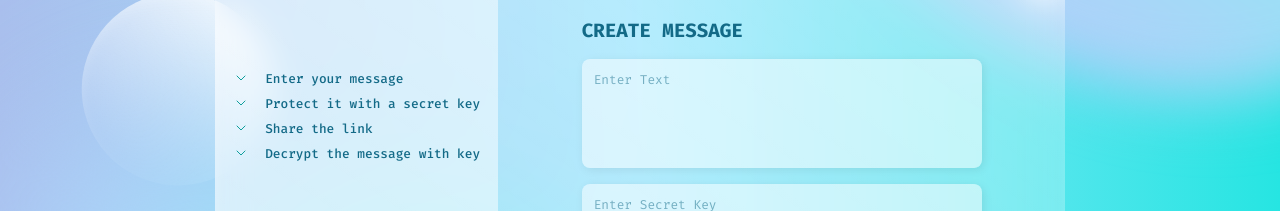
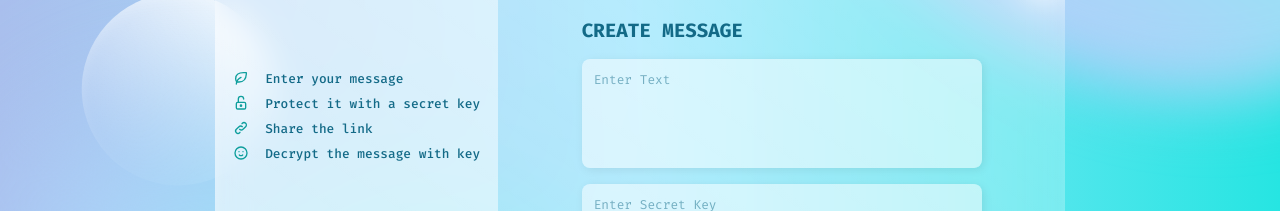
Before and after one commit to singlarobin/text-encryptor, a React (Create React App) app: page /#/ in a window 1280 px wide. Shown: the part 252-463 px from the top of the page. Built offline with nearby package versions, Linux system fonts and the light colour scheme; a web font is replaced by a local one.

Commit message:
Icons Updated in description component

```diff
--- /dev/null
+++ b/src/assets/icons/emojiIcon.js
@@ -0,0 +1,19 @@
+const EmojiIcon = props => {
+    const { color, height, width } = props;
+    return <svg xmlns="http://www.w3.org/2000/svg" width={width} height={height} viewBox="0 0 24 24"
+        strokeWidth="2" stroke={color} fill="none" strokeLinecap="round" strokeLinejoin="round">
+        <path stroke="none" d="M0 0h24v24H0z" fill="none" />
+        <circle cx="12" cy="12" r="9" />
+        <line x1="9" y1="10" x2="9.01" y2="10" />
+        <line x1="15" y1="10" x2="15.01" y2="10" />
+        <path d="M9.5 15a3.5 3.5 0 0 0 5 0" />
+    </svg>;
+};
+
+export default EmojiIcon;
+
+EmojiIcon.defaultProps = {
+    color: '#0E9E9C',
+    height: 16,
+    width: 16,
+};
--- /dev/null
+++ b/src/assets/icons/leafIcon.js
@@ -0,0 +1,18 @@
+const LeafIcon = props => {
+    const { color, height, width } = props;
+
+    return <svg xmlns="http://www.w3.org/2000/svg" width={width} height={height} viewBox="0 0 24 24"
+        strokeWidth="2" stroke={color} fill="none" strokeLinecap="round" strokeLinejoin="round">
+        <path stroke="none" d="M0 0h24v24H0z" fill="none" />
+        <path d="M5 21c.5 -4.5 2.5 -8 7 -10" />
+        <path d="M9 18c6.218 0 10.5 -3.288 11 -12v-2h-4.014c-9 0 -11.986 4 -12 9c0 1 0 3 2 5h3z" />
+    </svg>;
+};
+
+export default LeafIcon;
+
+LeafIcon.defaultProps = {
+    color: '#0E9E9C',
+    height: 16,
+    width: 16,
+};
--- /dev/null
+++ b/src/assets/icons/linkIcon.js
@@ -0,0 +1,18 @@
+const LinkIcon = props => {
+    const { color, height, width } = props;
+
+    return <svg xmlns="http://www.w3.org/2000/svg" width={width} height={height} viewBox="0 0 24 24"
+        strokeWidth="2" stroke={color} fill="none" strokeLinecap="round" strokeLinejoin="round">
+        <path stroke="none" d="M0 0h24v24H0z" fill="none" />
+        <path d="M10 14a3.5 3.5 0 0 0 5 0l4 -4a3.5 3.5 0 0 0 -5 -5l-.5 .5" />
+        <path d="M14 10a3.5 3.5 0 0 0 -5 0l-4 4a3.5 3.5 0 0 0 5 5l.5 -.5" />
+    </svg>;
+};
+
+export default LinkIcon;
+
+LinkIcon.defaultProps = {
+    color: '#0E9E9C',
+    height: 16,
+    width: 16,
+};
--- /dev/null
+++ b/src/assets/icons/lockIcon.js
@@ -0,0 +1,19 @@
+const LockIcon = props => {
+    const { color, height, width } = props;
+
+    return <svg xmlns="http://www.w3.org/2000/svg" width={width} height={height} viewBox="0 0 24 24"
+        strokeWidth="2" stroke={color} fill="none" strokeLinecap="round" strokeLinejoin="round">
+        <path stroke="none" d="M0 0h24v24H0z" fill="none" />
+        <rect x="5" y="11" width="14" height="10" rx="2" />
+        <circle cx="12" cy="16" r="1" />
+        <path d="M8 11v-5a4 4 0 0 1 8 0" />
+    </svg>;
+};
+
+export default LockIcon;
+
+LockIcon.defaultProps = {
+    color: '#0E9E9C',
+    height: 16,
+    width: 16,
+};
--- a/src/components/description/index.js
+++ b/src/components/description/index.js
@@ -1,26 +1,29 @@
 import classes from './styles.module.css';
-import ExpandIcon from '../../assets/expandIcon';
+import LeafIcon from '../../assets/icons/leafIcon';
+import LockIcon from '../../assets/icons/lockIcon';
+import LinkIcon from '../../assets/icons/linkIcon';
+import EmojiIcon from '../../assets/icons/emojiIcon';
 import { themed } from '../../utils/theme';
 
 const Description = () => {
     return <div className={classes.descriptionContainer}>
         <div className={classes.descriptionContent}>
-            <ExpandIcon strokeColor={themed('#0E9E9C', '#A3F8FF')} />
+            <LeafIcon color={themed('#0E9E9C', '#6CFFEC')} />
             <p>Enter your message</p>
         </div>
 
         <div className={classes.descriptionContent}>
-            <ExpandIcon strokeColor={themed('#0E9E9C', '#A3F8FF')} />
+            <LockIcon color={themed('#0E9E9C', '#6CFFEC')} />
             <p>Protect it with a secret key</p>
         </div>
 
         <div className={classes.descriptionContent}>
-            <ExpandIcon strokeColor={themed('#0E9E9C', '#A3F8FF')} />
+            <LinkIcon color={themed('#0E9E9C', '#6CFFEC')} />
             <p>Share the link</p>
         </div>
 
         <div className={classes.descriptionContent}>
-            <ExpandIcon strokeColor={themed('#0E9E9C', '#A3F8FF')} />
+            <EmojiIcon color={themed('#0E9E9C', '#6CFFEC')} />
             <p>Decrypt the message with key</p>
         </div>
     </div>;
```
